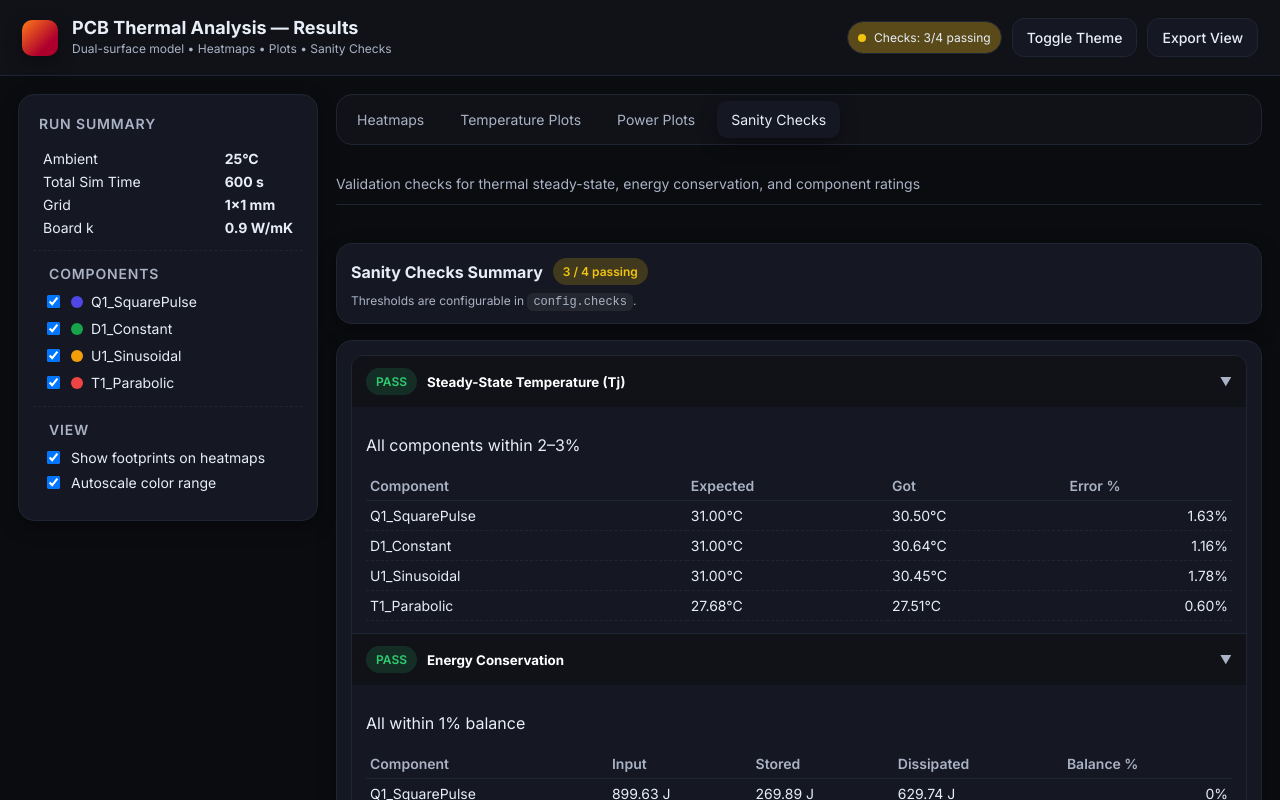
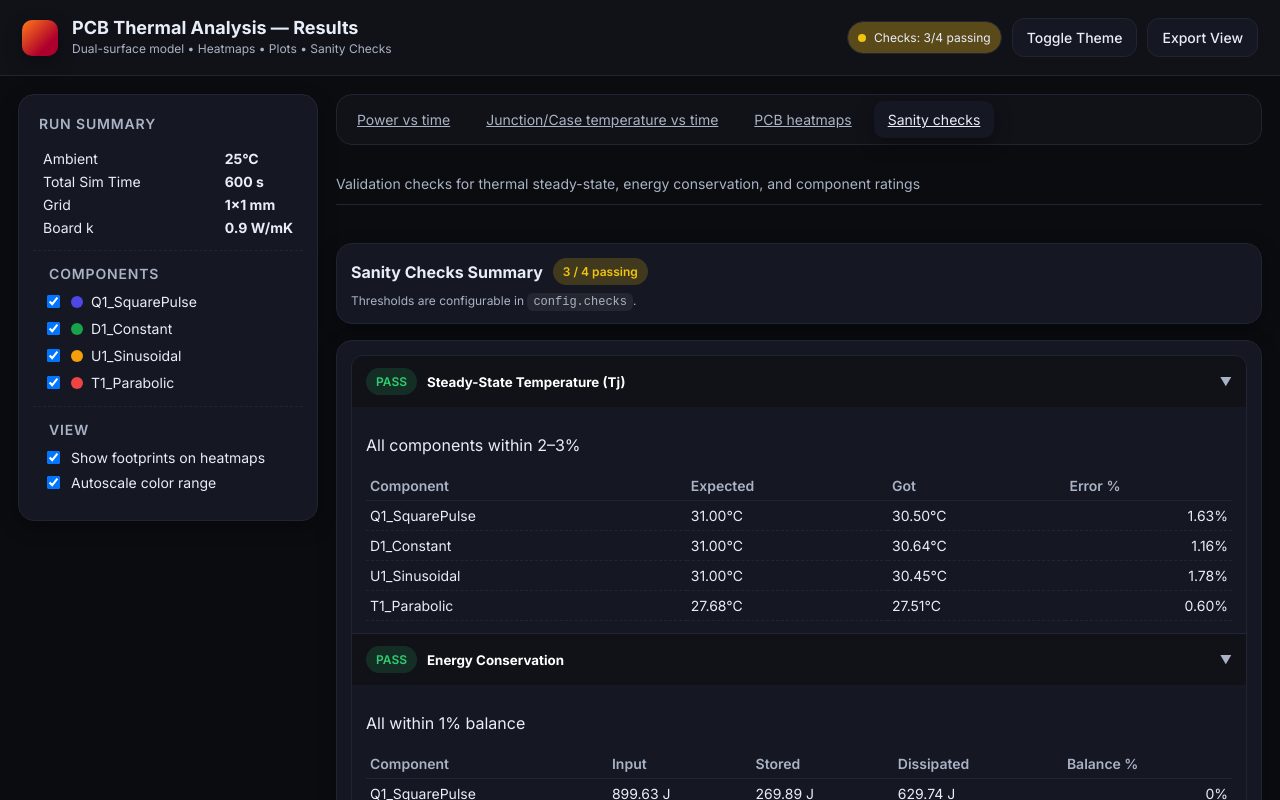
Before and after one commit to ShivanshRai1/Results_Page_React, a React (Vite) app: page / in a window 1280 px wide. Shown: the top 800 px of the page. Built offline with nearby package versions, Linux system fonts and the light colour scheme.

Commit message:
Integrate React Router for URL-based navigation

```diff
--- a/package.json
+++ b/package.json
@@ -9,9 +9,10 @@
     "preview": "vite preview"
   },
   "dependencies": {
+    "plotly.js-dist-min": "^2.30.0",
     "react": "^18.2.0",
     "react-dom": "^18.2.0",
-    "plotly.js-dist-min": "^2.30.0"
+    "react-router-dom": "^7.11.0"
   },
   "devDependencies": {
     "@vitejs/plugin-react": "^4.0.0",
--- a/src/App.jsx
+++ b/src/App.jsx
@@ -1,4 +1,5 @@
 import { useState } from 'react';
+import { BrowserRouter as Router, Routes, Route, Link, useNavigate, useLocation } from 'react-router-dom';
 import { ThemeProvider } from './components/ThemeContext';
 import { Header } from './components/Header';
 import { Sidebar } from './components/Sidebar';
@@ -20,13 +21,26 @@ const config = {
 
 function AppContent() {
   const [data] = useState(() => generateDemoData());
-  const [activeTab, setActiveTab] = useState('checks');
   const [showOutlines, setShowOutlines] = useState(true);
   const [autoScale, setAutoScale] = useState(true);
   const [visibleComponents, setVisibleComponents] = useState(
     new Set(data.components.map((c) => c.name))
   );
   const [showOverlay, setShowOverlay] = useState(false);
+  const navigate = useNavigate();
+  const location = useLocation();
+
+  // Determine active tab from URL path
+  const getActiveTabFromPath = () => {
+    const path = location.pathname;
+    if (path.includes('power')) return 'power';
+    if (path.includes('temp')) return 'temp';
+    if (path.includes('heatmaps')) return 'heatmaps';
+    if (path.includes('checks')) return 'checks';
+    return 'checks'; // default
+  };
+
+  const activeTab = getActiveTabFromPath();
 
   const toggleComponent = (name) => {
     const newSet = new Set(visibleComponents);
@@ -56,50 +70,50 @@ function AppContent() {
 
         <main>
           <div className="tabs" role="tablist">
-            <button
+            <Link
+              to="/power"
+              className={`tab ${activeTab === 'power' ? 'active' : ''}`}
+              role="tab"
+              aria-selected={activeTab === 'power'}
+              onClick={(e) => {
+                navigate('/power');
+              }}
+            >
+              Power vs time
+            </Link>
+            <Link
+              to="/temp"
+              className={`tab ${activeTab === 'temp' ? 'active' : ''}`}
+              role="tab"
+              aria-selected={activeTab === 'temp'}
+              onClick={(e) => {
+                navigate('/temp');
+              }}
+            >
+              Junction/Case temperature vs time
+            </Link>
+            <Link
+              to="/heatmaps"
               className={`tab ${activeTab === 'heatmaps' ? 'active' : ''}`}
-              onClick={() => {
-                console.log('Clicked Heatmaps');
-                setActiveTab('heatmaps');
-              }}
               role="tab"
               aria-selected={activeTab === 'heatmaps'}
+              onClick={(e) => {
+                navigate('/heatmaps');
+              }}
             >
-              Heatmaps
-            </button>
-            <button
-              className={`tab ${activeTab === 'temp' ? 'active' : ''}`}
-              onClick={() => {
-                console.log('Clicked Temperature Plots');
-                setActiveTab('temp');
-              }}
-              role="tab"
-              aria-selected={activeTab === 'temp'}
-            >
-              Temperature Plots
-            </button>
-            <button
-              className={`tab ${activeTab === 'power' ? 'active' : ''}`}
-              onClick={() => {
-                console.log('Clicked Power Plots');
-                setActiveTab('power');
-              }}
-              role="tab"
-              aria-selected={activeTab === 'power'}
-            >
-              Power Plots
-            </button>
-            <button
+              PCB heatmaps
+            </Link>
+            <Link
+              to="/checks"
               className={`tab ${activeTab === 'checks' ? 'active' : ''}`}
-              onClick={() => {
-                console.log('Clicked Sanity Checks');
-                setActiveTab('checks');
-              }}
               role="tab"
               aria-selected={activeTab === 'checks'}
+              onClick={(e) => {
+                navigate('/checks');
+              }}
             >
-              Sanity Checks
-            </button>
+              Sanity checks
+            </Link>
           </div>
 
           {/* Tab Descriptions */}
@@ -110,14 +124,48 @@ function AppContent() {
             borderBottom: '1px solid var(--border)',
             marginBottom: '20px'
           }}>
+            {activeTab === 'power' && 'Power dissipation and energy consumption metrics for each component over time'}
+            {activeTab === 'temp' && 'Junction/case temperature profiles for all components over time'}
             {activeTab === 'heatmaps' && 'Spatial temperature distribution across PCB surfaces showing hotspots and thermal gradients'}
-            {activeTab === 'temp' && 'Component temperature profiles over time with steady-state analysis'}
-            {activeTab === 'power' && 'Power dissipation and energy consumption metrics for each component'}
             {activeTab === 'checks' && 'Validation checks for thermal steady-state, energy conservation, and component ratings'}
           </div>
 
           {/* Heatmaps Panel */}
-          {activeTab === 'heatmaps' && (
+          <Routes>
+            <Route path="/power" element={
+              <section className="panel active">
+                <div className="cards">
+                  <PowerPlots data={data} visibleComponents={visibleComponents} plotId="powerPlot" />
+                </div>
+              </section>
+            } />
+            <Route path="/temp" element={
+              <section className="panel active">
+                <div className="cards">
+                  <TemperaturePlots data={data} visibleComponents={visibleComponents} plotId="tempPlot" />
+                  <div className="card span-12">
+                    <div className="card-header">
+                      <div>
+                        <h2>Overlay: Temperature & Power</h2>
+                        <div className="meta">Optional combined view with dual y-axes (°C and W). Use the toggle to show/hide.</div>
+                      </div>
+                      <div className="toolbar">
+                        <button
+                          className="btn"
+                          onClick={() => setShowOverlay(!showOverlay)}
+                        >
+                          {showOverlay ? 'Hide Overlay' : 'Show Overlay'}
+                        </button>
+                      </div>
+                    </div>
+                    {showOverlay && (
+                      <OverlayPlot data={data} visibleComponents={visibleComponents} plotId="overlayPlot" />
+                    )}
+                  </div>
+                </div>
+              </section>
+            } />
+            <Route path="/heatmaps" element={
               <section className="panel active">
                 <div className="cards">
                   <Heatmap
@@ -146,53 +194,22 @@ function AppContent() {
                   />
                 </div>
               </section>
-          )}
-
-          {/* Temperature Plots Panel */}
-          {activeTab === 'temp' && (
-            <section className="panel active">
-              <div className="cards">
-                <TemperaturePlots data={data} visibleComponents={visibleComponents} plotId="tempPlot" />
-                <div className="card span-12">
-                  <div className="card-header">
-                    <div>
-                      <h2>Overlay: Temperature & Power</h2>
-                      <div className="meta">Optional combined view with dual y-axes (°C and W). Use the toggle to show/hide.</div>
-                    </div>
-                    <div className="toolbar">
-                      <button
-                        className="btn"
-                        onClick={() => setShowOverlay(!showOverlay)}
-                      >
-                        {showOverlay ? 'Hide Overlay' : 'Show Overlay'}
-                      </button>
-                    </div>
-                  </div>
-                  {showOverlay && (
-                    <OverlayPlot data={data} visibleComponents={visibleComponents} plotId="overlayPlot" />
-                  )}
-                </div>
-              </div>
-            </section>
-          )}
-
-          {/* Power Plots Panel */}
-          {activeTab === 'power' && (
-            <section className="panel active">
-              <div className="cards">
-                <PowerPlots data={data} visibleComponents={visibleComponents} plotId="powerPlot" />
-              </div>
-            </section>
-          )}
-
-          {/* Checks Panel */}
-          {activeTab === 'checks' && (
+            } />
+            <Route path="/checks" element={
               <section className="panel active">
                 <div className="cards">
                   <Checks data={data} config={config.checks} />
                 </div>
               </section>
-          )}
+            } />
+            <Route path="*" element={
+              <section className="panel active">
+                <div className="cards">
+                  <Checks data={data} config={config.checks} />
+                </div>
+              </section>
+            } />
+          </Routes>
         </main>
       </div>
 
@@ -204,7 +221,9 @@ function AppContent() {
 export default function App() {
   return (
     <ThemeProvider>
+      <Router>
         <AppContent />
+      </Router>
     </ThemeProvider>
   );
 }
```
Lines whose indentation alone changed are shown as unchanged.
